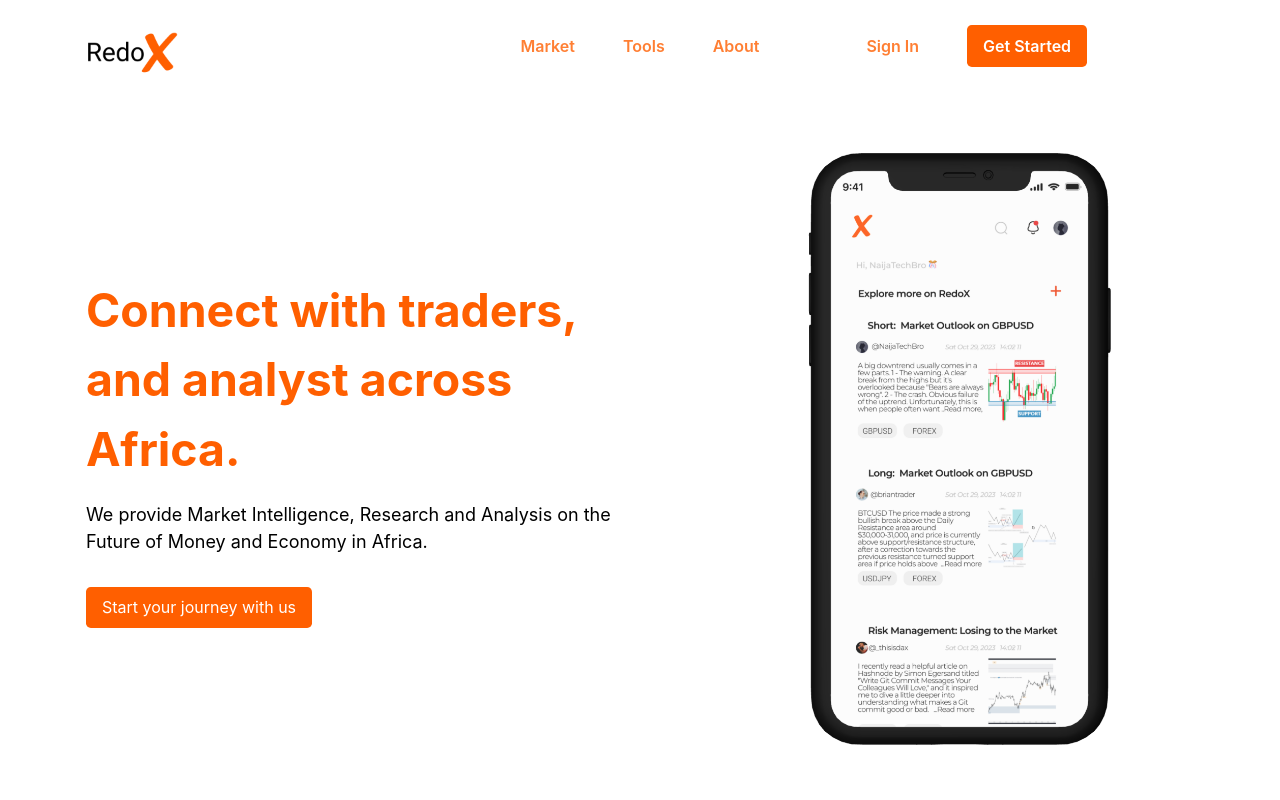
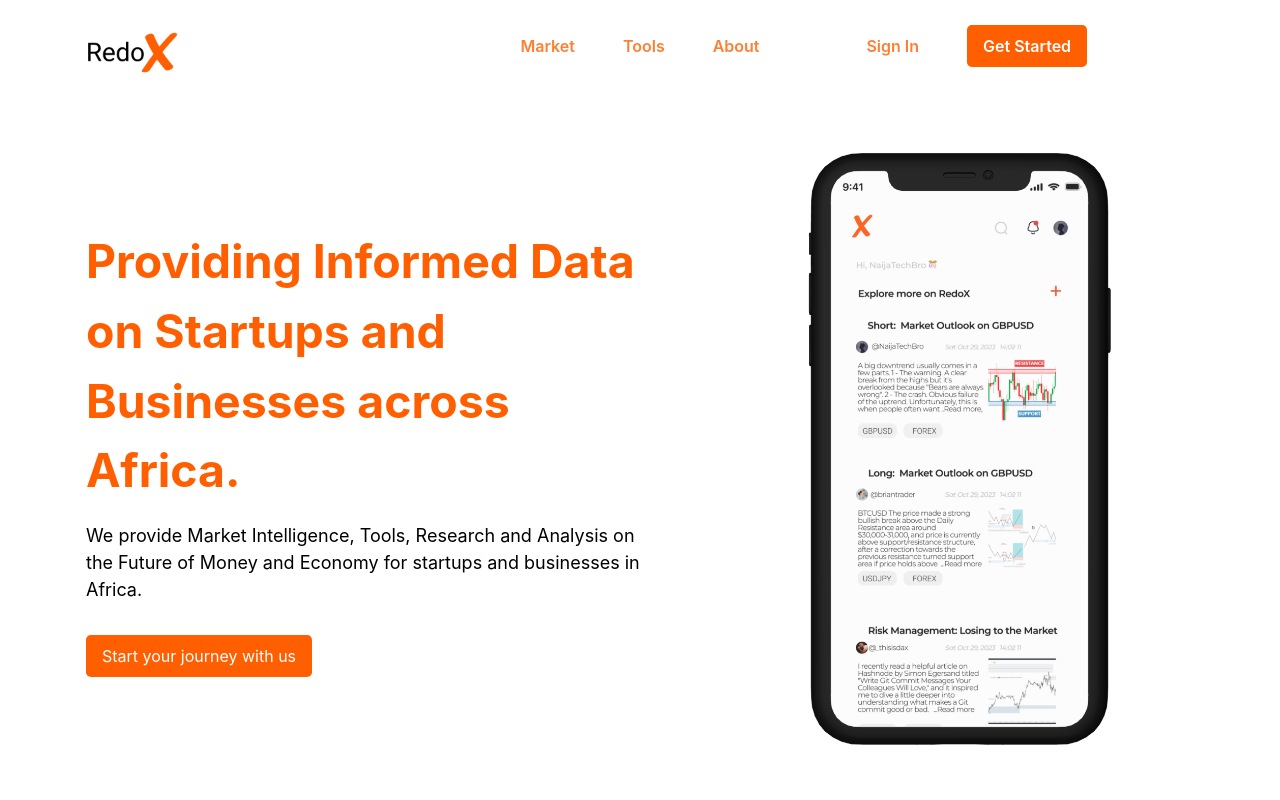
Before and after one commit to NaijaTechBro/redox_v, a React (Vite) app: page / in a window 1280 px wide. Shown: the top 800 px of the page. Built offline with nearby package versions, Linux system fonts and the light colour scheme; no server answers.

Commit message:
changed hero

```diff
--- a/src/components/Layout/Hero/Hero.jsx
+++ b/src/components/Layout/Hero/Hero.jsx
@@ -7,9 +7,9 @@
     <section className="hero">
       <div className="container">
         <div className="hero__left">
-          <h1 className="mobile--hidden">Connect with traders, and analyst across Africa.</h1>
-          <h1 className="desktop--hidden">Get Smarter with Financial Education</h1>
-          <p>We provide Market Intelligence, Research and Analysis on the Future of Money and Economy in Africa.</p>
+          <h1 className="mobile--hidden">Providing Informed Data on Startups and Businesses across Africa.</h1>
+          <h1 className="desktop--hidden">Providing Informed Data on Startups and Businesses across Africa.</h1>
+          <p>We provide Market Intelligence, Tools, Research and Analysis on the Future of Money and Economy for startups and businesses in Africa.</p>
           <a href="/login" className="hero__btn">
             Start your journey with us
           </a>
```
